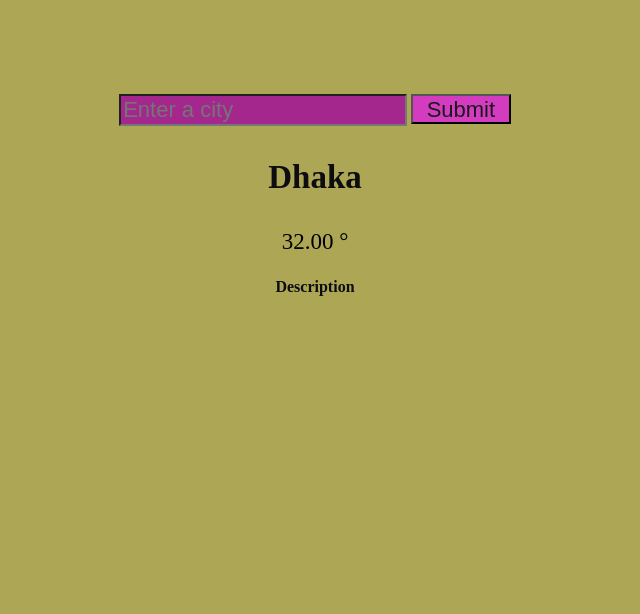
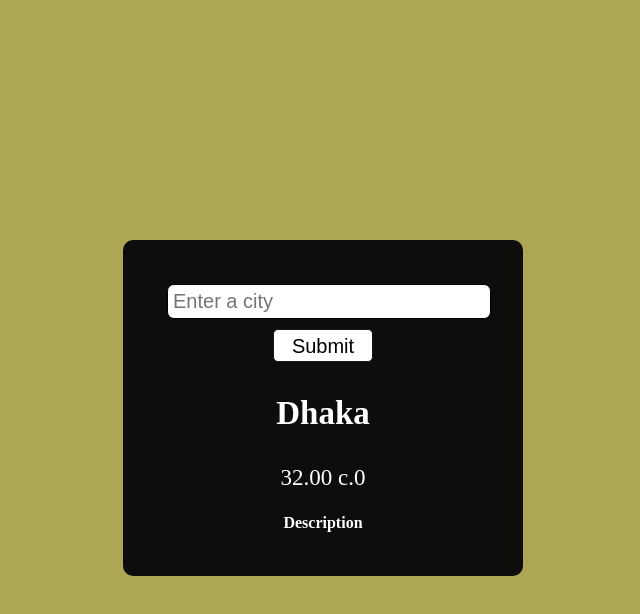
Before and after one commit to mdsiamsheikh/weather, a plain HTML site: page index.html in a window 1280 px wide. Shown: the whole page, without its empty margins (325-965 px from the left). Drawn offline with Linux system fonts and the light colour scheme.

Commit message:
update the background

```diff
--- a/index.html
+++ b/index.html
@@ -8,14 +8,17 @@
     <title>Weather</title>
   </head>
   <body class="canty">
+    <div class="canty_name">
       <div class="container">
         <input id="input-btn" type="text" placeholder="Enter a city" />
+        <br />
         <button id="submit-btn">Submit</button>
 
         <h3 id="city">Dhaka</h3>
         <p></p>
-      <p id="temp">32.00 &deg;</p>
+        <p id="temp">32.00 c.0</p>
         <h4 id="des">Description</h4>
+      </div>
     </div>
 
     <script src="app.js"></script>
--- a/style.css
+++ b/style.css
@@ -1,22 +1,30 @@
+.canty {
+  background: rgb(173, 167, 85);
+  position: relative;
+  width: 100%;
+  height: 800px;
+}
+
+.canty_name {
+  width: 400px;
+  height: 42vh;
+  background: rgb(13, 13, 12);
+  box-sizing: border-box;
+  border-radius: 10px;
+  position: absolute;
+  top: 0;
+  left: 0;
+  right: 0;
+  margin: auto;
+  bottom: 0;
+}
+
 .container {
-    margin: 50px;
-    text-align: center;
-    justify-content: center;
-    text-align: center;
-    color: rgb(13, 13, 17);
-    padding: 44px;
-  }
-
-  .canty {
-    background: rgb(173, 167, 85);
-  }
-
-  #submit-btn {
-  width: 100px;
-  height: 30px;
-  font-size: 22px;
-  color: rgb(24, 25, 26);
-  background: rgb(211, 60, 191);
+  text-align: center;
+  justify-content: center;
+  text-align: center;
+  color: rgb(13, 13, 17);
+  padding: 44px;
 }
 
 #city {
@@ -24,16 +32,43 @@
   text-align: center;
   font-size: 33px;
 }
+input {
+  width: 100%;
+  height: 26%;
+  font-size: 20px;
+  padding: 5px;
+  background: #ffff;
+  outline: none;
+  border: 1px solid black;
+  border-radius: 7px;
+}
 
-#input-btn {
-  width: 26%;
-  height: 26%;
-  font-size: 22px;
+h3 {
+  color: #ffff;
+}
+
+h4 {
+  color: #ffff;
+}
+
+button {
+  width: 100px;
+  height: 30px;
+  font-size: 20px;
+  color: rgb(24, 25, 26);
+
+  margin-top: 10px;
+  border: 1px solid rgb(25, 24, 24);
+  border-radius: 5px;
+}
+
+#submit-btn {
+  padding: 5px 5px 26px;
   color: #000;
-  background: rgb(163, 39, 140);
+  background: #ffff;
 }
 
 #temp {
-  color: #000;
+  color: #ffff;
   font-size: 23px;
 }
```
Lines whose indentation alone changed are shown as unchanged.
